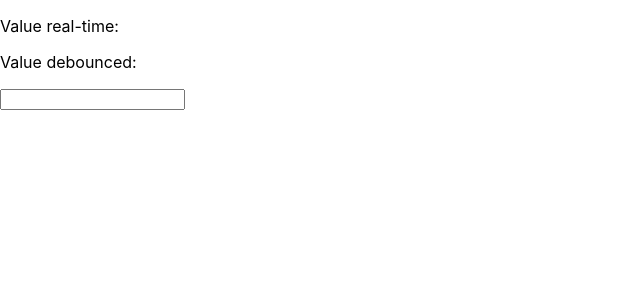
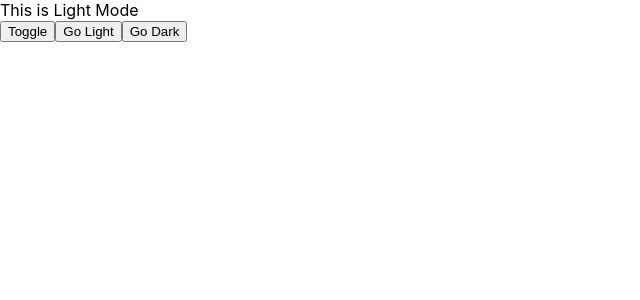
Before and after one commit to alobikov/ts-hooks, a React (Create React App) app: page / in a window 1280 px wide. Shown: the top 300 px of the page, without its empty margins (0-640 px from the left). Built offline with nearby package versions, Linux system fonts and the light colour scheme.

Commit message:
add useDarkMode hook

```diff
--- /dev/null
+++ b/src/components/DarkMode.tsx
@@ -0,0 +1,17 @@
+import React from 'react';
+import {useDarkMode} from "../hooks/useDarkMode";
+
+const DarkMode = () => {
+    const {toggle, enable, disable, isDarkMode} = useDarkMode()
+    return (
+        <div>
+            <div>{isDarkMode ? 'This is Dark Mode': 'This is Light Mode'}</div>
+            <button onClick={toggle}>Toggle</button>
+            <button onClick={disable}>Go Light</button>
+            <button onClick={enable}>Go Dark</button>
+
+        </div>
+    );
+};
+
+export default DarkMode;
--- /dev/null
+++ b/src/hooks/useDarkMode.ts
@@ -0,0 +1,38 @@
+import React, {useEffect, useState} from 'react'
+
+const COLOR_SCHEME_QUERY = '(prefers-color-scheme: dark)'
+
+interface UseDarkModeReturn {
+    isDarkMode: boolean;
+    toggle: () => void;
+    enable: () => void;
+    disable: () => void;
+}
+
+export function useDarkMode(defaultMode?: boolean): UseDarkModeReturn {
+
+    const getPrefersScheme = () => {
+        if (typeof window === 'undefined') return !!defaultMode;
+        return window.matchMedia(COLOR_SCHEME_QUERY).matches;
+    }
+
+    const [isDarkMode, setIsDarkMode] = useState(getPrefersScheme());
+
+    useEffect(() => {
+        // observe os prefers change
+        const eventHandler = () => setIsDarkMode(getPrefersScheme);
+        const matchMedia = window.matchMedia(COLOR_SCHEME_QUERY);
+        matchMedia.addEventListener('change', eventHandler);
+
+        return () => {
+            matchMedia.removeEventListener('change', eventHandler);
+        }
+    }, [])
+
+    return {
+        isDarkMode,
+        toggle: () => setIsDarkMode(prev => !prev),
+        enable: () => setIsDarkMode((true)),
+        disable: () => setIsDarkMode(false)
+    }
+}
--- a/src/index.tsx
+++ b/src/index.tsx
@@ -9,8 +9,9 @@ import HoverOver from "./components/HoverOver";
 import WhyUpdated from "./components/WhyUpdated";
 import LoadImage from "./components/LoadImage";
 import Debouncer from "./components/Debounce";
+import DarkMode from "./components/DarkMode";
 
 ReactDOM.render(
-    <Debouncer/>,
+    <DarkMode/>,
     document.getElementById('root')
 );
```
